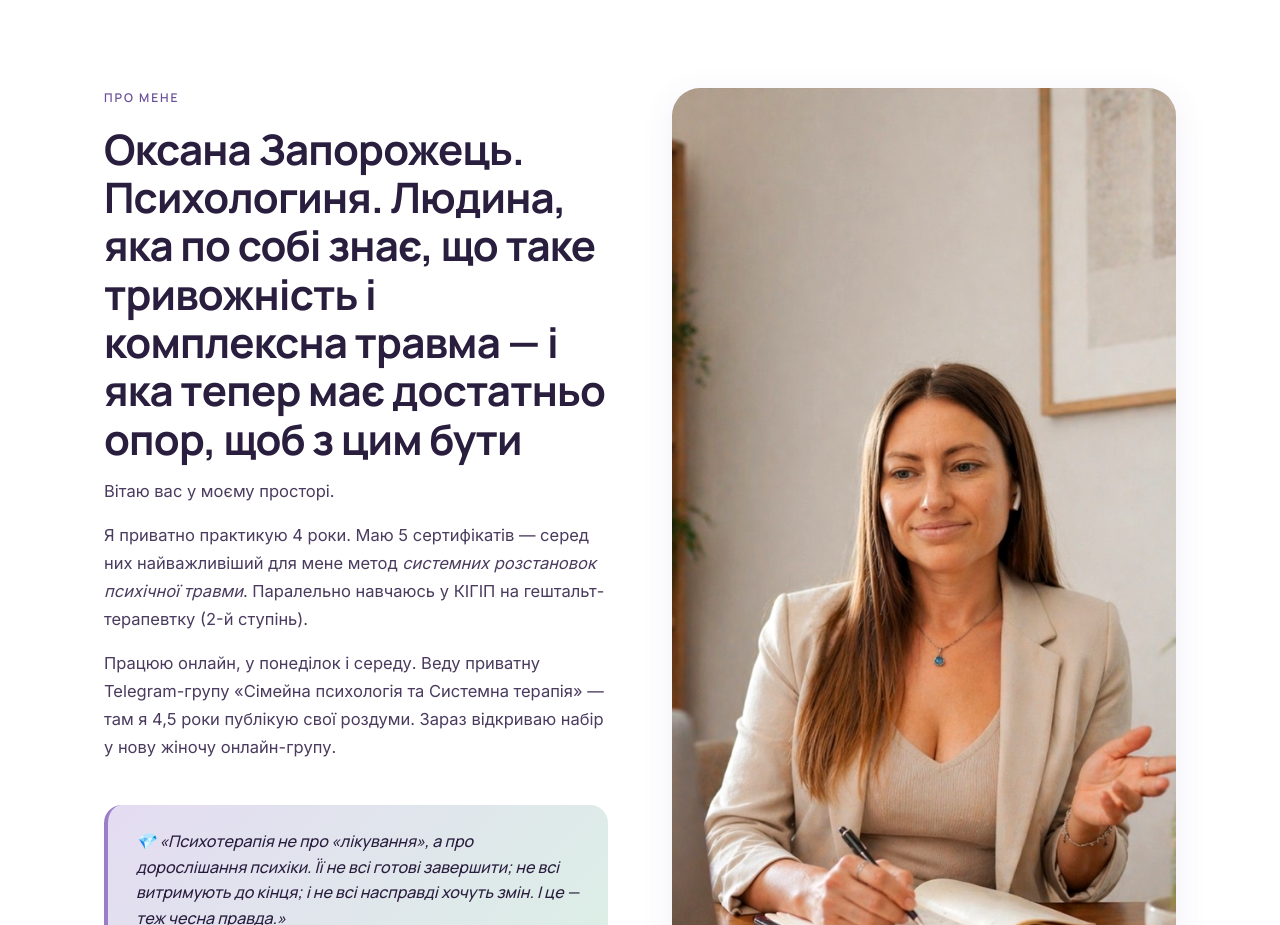
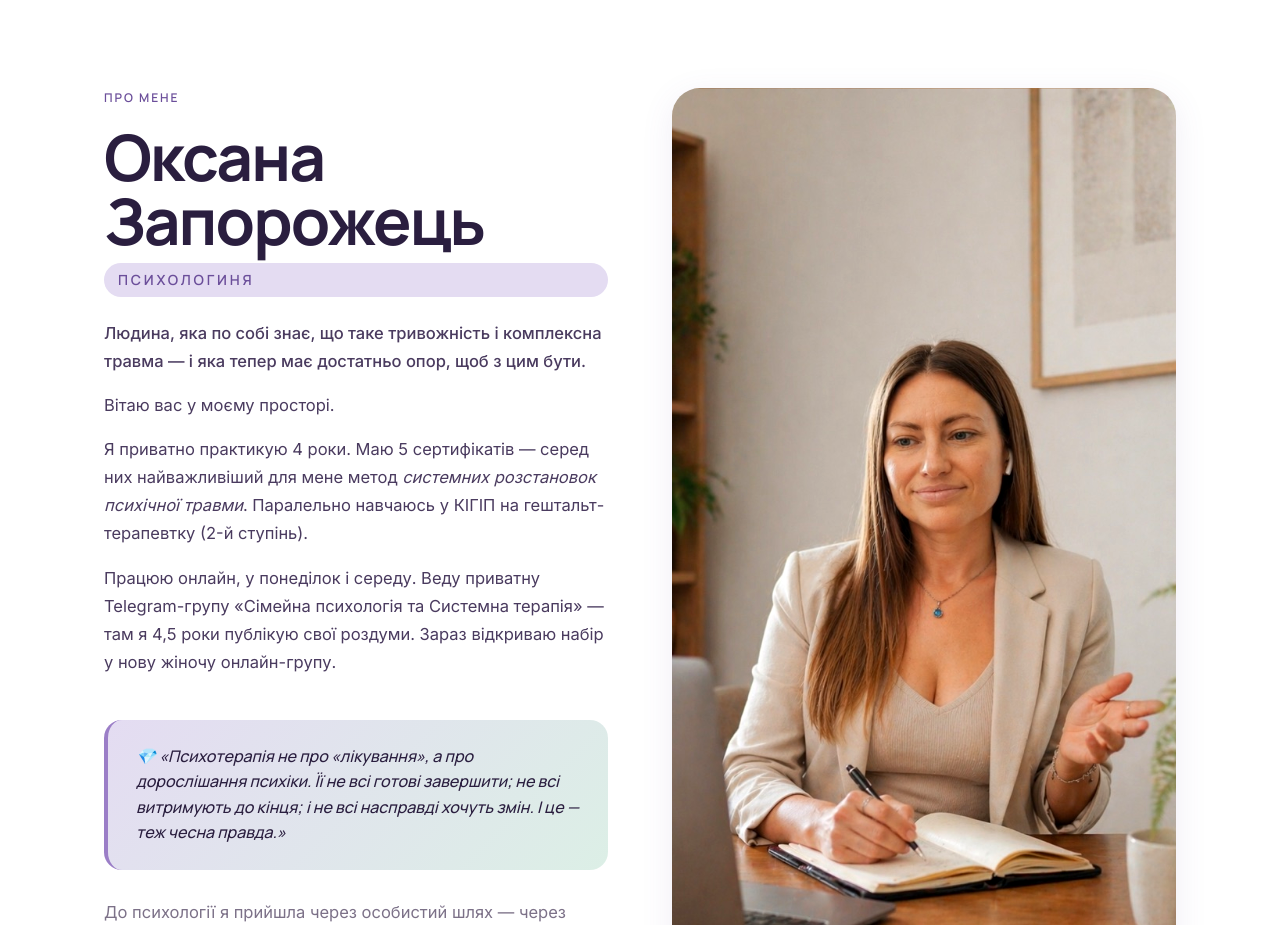
Before and after one commit to krasprod/oksana-site, a plain HTML site: page index.html in a window 1280 px wide. Shown: the part 2860-3785 px from the top of the page. Drawn offline with Linux system fonts and the light colour scheme.

Commit message:
Про мене: розбив H2 на три рівні — імʼя, роль (пілюля), тагалайн

```diff
--- a/index.html
+++ b/index.html
@@ -902,6 +902,37 @@ section { padding: 100px 0; position: relative; }
   pointer-events: auto;
 }
 
+
+/* About — redesigned hierarchy */
+.about-name {
+  font-size: clamp(40px, 5vw, 64px);
+  line-height: 1;
+  margin-bottom: 10px;
+  letter-spacing: -0.03em;
+  color: var(--ink);
+}
+.about-role {
+  display: inline-block;
+  font-family: 'Manrope', sans-serif;
+  font-size: 14px;
+  font-weight: 600;
+  letter-spacing: 0.2em;
+  text-transform: uppercase;
+  color: var(--violet-deep);
+  padding: 6px 14px;
+  background: var(--violet-soft);
+  border-radius: 999px;
+  margin-bottom: 22px;
+}
+.about-tagline {
+  font-size: clamp(18px, 2vw, 22px);
+  line-height: 1.45;
+  color: var(--ink-2);
+  font-weight: 500;
+  margin-bottom: 26px;
+  max-width: 540px;
+}
+
 </style>
 <link rel="preconnect" href="https://fonts.googleapis.com">
 <link rel="preconnect" href="https://fonts.gstatic.com" crossorigin>
@@ -1068,7 +1099,9 @@ section { padding: 100px 0; position: relative; }
   <div class="container about-grid">
     <div class="about-text reveal">
       <div class="eyebrow">Про мене</div>
-      <h2>Оксана Запорожець. Психологиня. Людина, яка по собі знає, що таке тривожність і комплексна травма — і яка тепер має достатньо опор, щоб з цим бути</h2>
+      <h2 class="about-name">Оксана Запорожець</h2>
+      <div class="about-role">Психологиня</div>
+      <p class="about-tagline">Людина, яка по собі знає, що таке тривожність і комплексна травма — і яка тепер має достатньо опор, щоб з цим бути.</p>
       <p>
         Вітаю вас у моєму просторі.
       </p>
```
